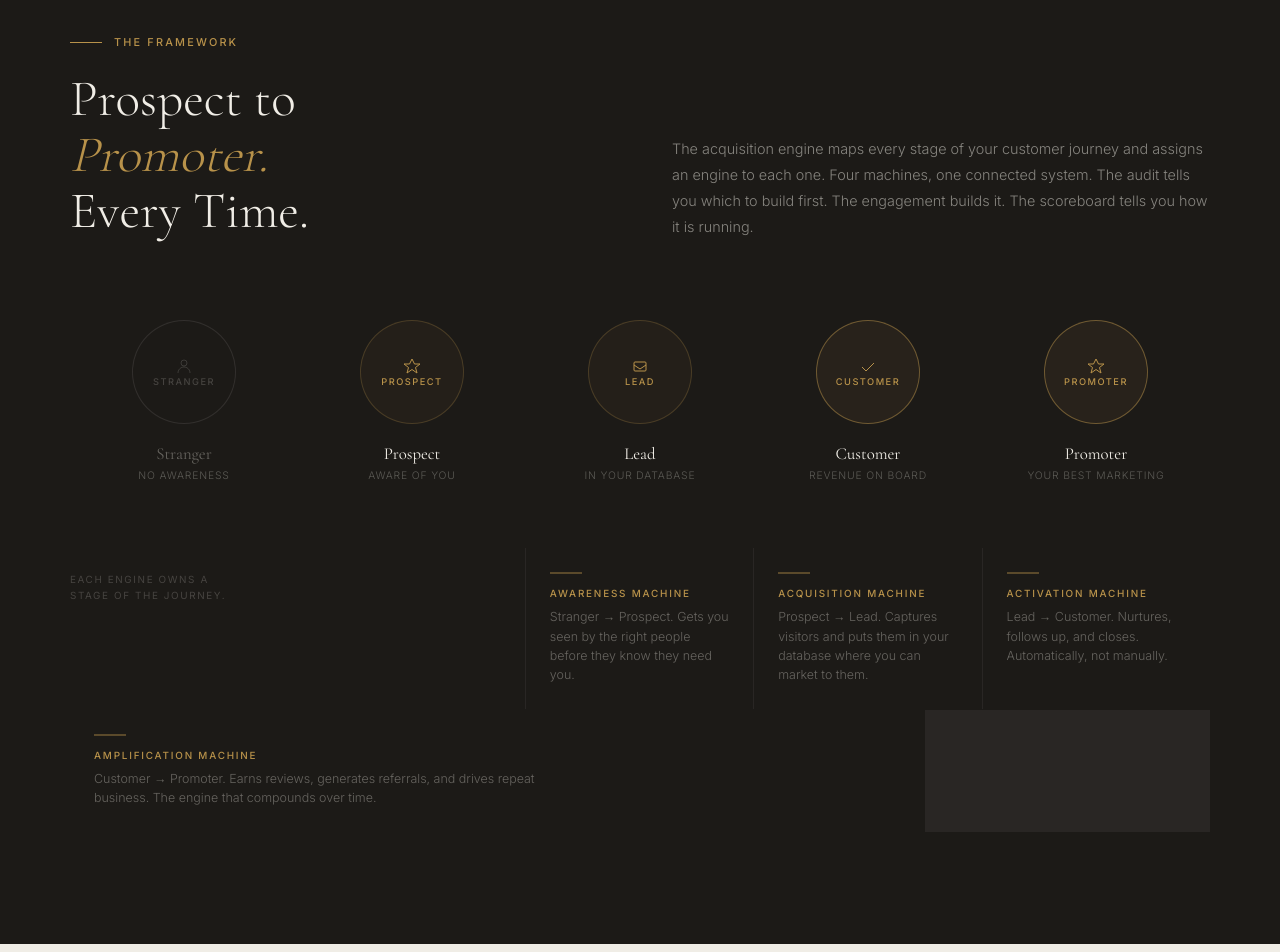
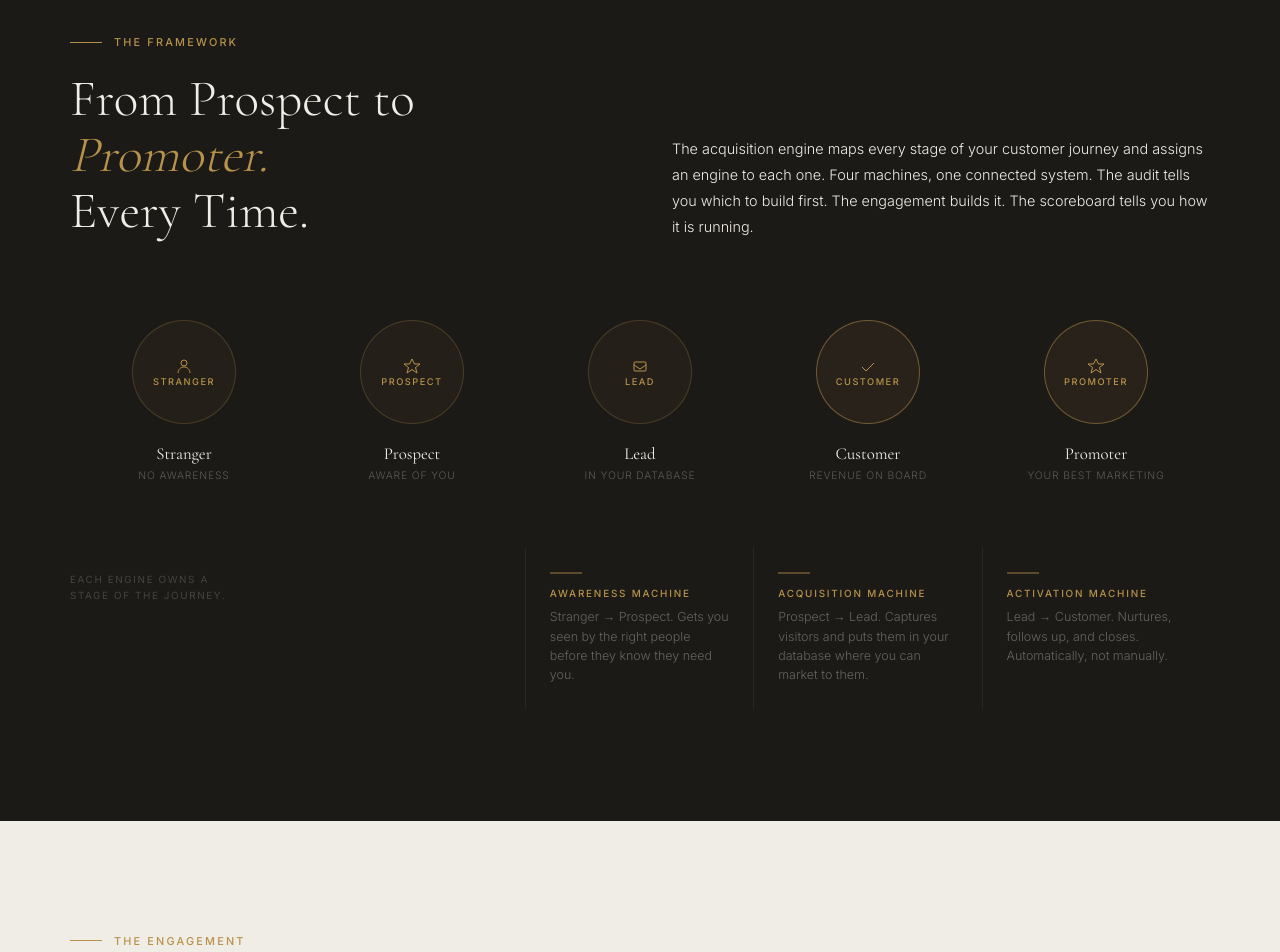
Before and after one commit to letsnavigatebmw/aperture-hospitality, a Next.js app: page /how-we-work in a window 1280 px wide. Shown: the part 1920-2872 px from the top of the page. Built offline with nearby package versions, Linux system fonts and the light colour scheme.

Commit message:
Fix How We Work methodology section: white text, correct heading 'From Prospect to Promoter/Every Time', match Stranger styling, remove bottom box

```diff
--- a/app/how-we-work/page.tsx
+++ b/app/how-we-work/page.tsx
@@ -57,7 +57,7 @@ export default function HowWeWorkPage() {
   ]
 
   const journeyNodes = [
-    { stage: 'Stranger', sub: 'No awareness', level: 'dim', icon: 'person' },
+    { stage: 'Stranger', sub: 'No awareness', level: 'mid', icon: 'person' },
     { stage: 'Prospect', sub: 'Aware of you', level: 'mid', icon: 'star' },
     { stage: 'Lead', sub: 'In your database', level: 'mid', icon: 'envelope' },
     { stage: 'Customer', sub: 'Revenue on board', level: 'hi', icon: 'check' },
@@ -286,10 +286,10 @@ export default function HowWeWorkPage() {
                 The Framework
               </div>
               <h2 style={{ fontFamily: "'Cormorant Garamond', Georgia, serif", fontSize: 'clamp(2rem, 4vw, 3.4rem)', fontWeight: 300, color: '#F0EDE6', lineHeight: 1.1 }}>
-                Prospect to<br/><em style={{ fontStyle: 'italic', color: '#B8924A' }}>Promoter.</em><br/>Every Time.
+                From Prospect to <em style={{ fontStyle: 'italic', color: '#B8924A' }}>Promoter.</em><br/>Every Time.
               </h2>
             </div>
-            <p style={{ fontSize: '0.9rem', color: 'rgba(240,237,230,0.5)', lineHeight: 1.8, fontWeight: 300 }}>
+            <p style={{ fontSize: '0.9rem', color: '#F0EDE6', lineHeight: 1.8, fontWeight: 300 }}>
               The acquisition engine maps every stage of your customer journey and assigns an engine to each one. Four machines, one connected system. The audit tells you which to build first. The engagement builds it. The scoreboard tells you how it is running.
             </p>
           </div>
@@ -328,14 +328,7 @@ export default function HowWeWorkPage() {
               </div>
             ))}
           </div>
-          <div style={{ display: 'grid', gridTemplateColumns: '1fr 1fr 1fr 1fr', gap: '1px', background: 'rgba(240,237,230,0.06)', marginTop: '1px' }} className="engine-map">
-            <div style={{ display: 'none' }}></div>
-            <div style={{ background: '#1C1A17', padding: '1.5rem', gridColumn: 'span 3' }}>
-              <div style={{ width: '2rem', height: '2px', background: '#B8924A', marginBottom: '0.75rem', opacity: 0.4 }}></div>
-              <div style={{ fontSize: '0.62rem', letterSpacing: '0.18em', textTransform: 'uppercase', color: '#B8924A', fontWeight: 500, marginBottom: '0.4rem' }}>Amplification Machine</div>
-              <div style={{ fontSize: '0.78rem', color: 'rgba(240,237,230,0.35)', lineHeight: 1.55, fontWeight: 300, maxWidth: '60ch' }}>Customer → Promoter. Earns reviews, generates referrals, and drives repeat business. The engine that compounds over time.</div>
-            </div>
-          </div>
+
         </div>
       </section>
 
```
